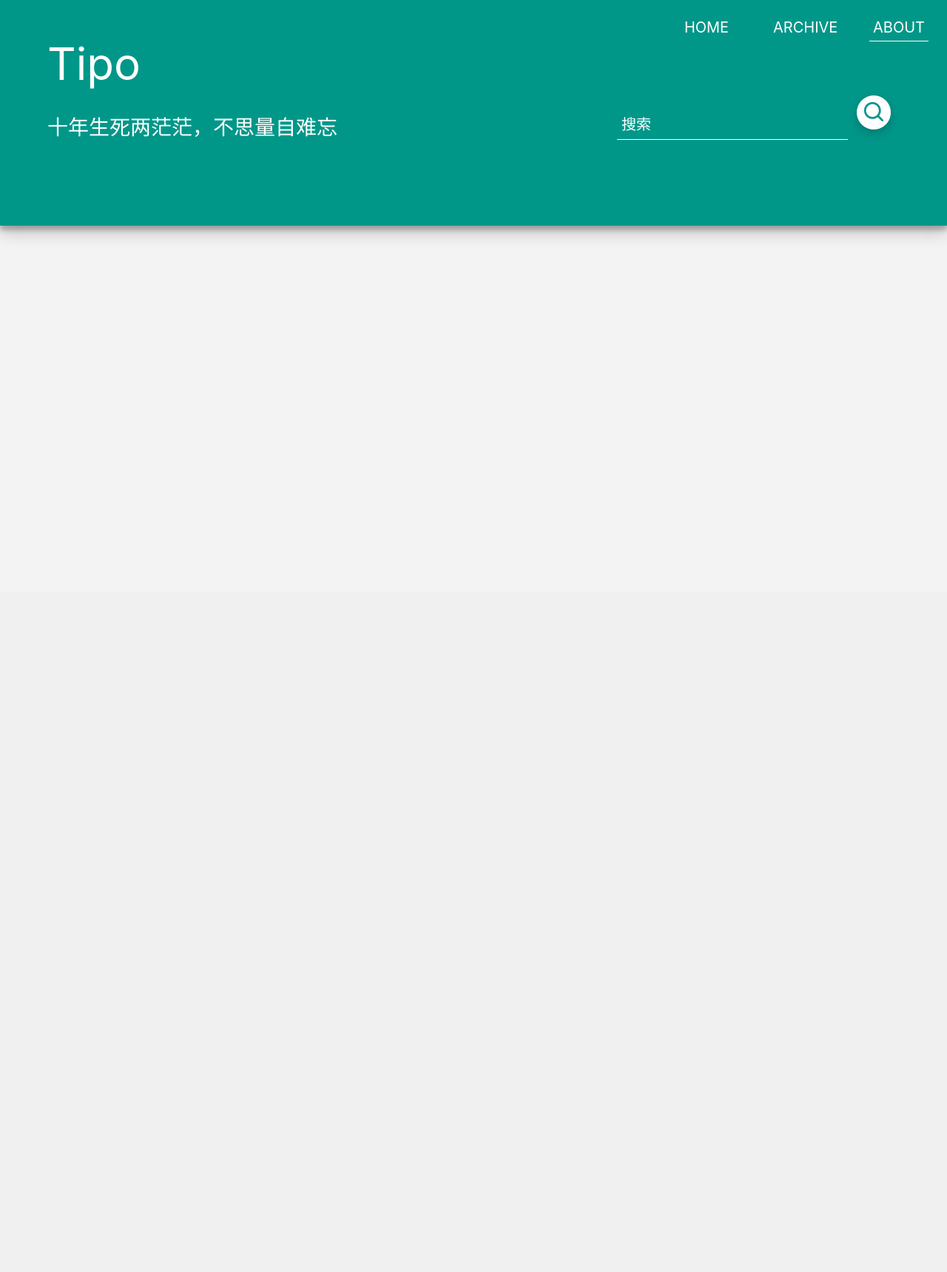
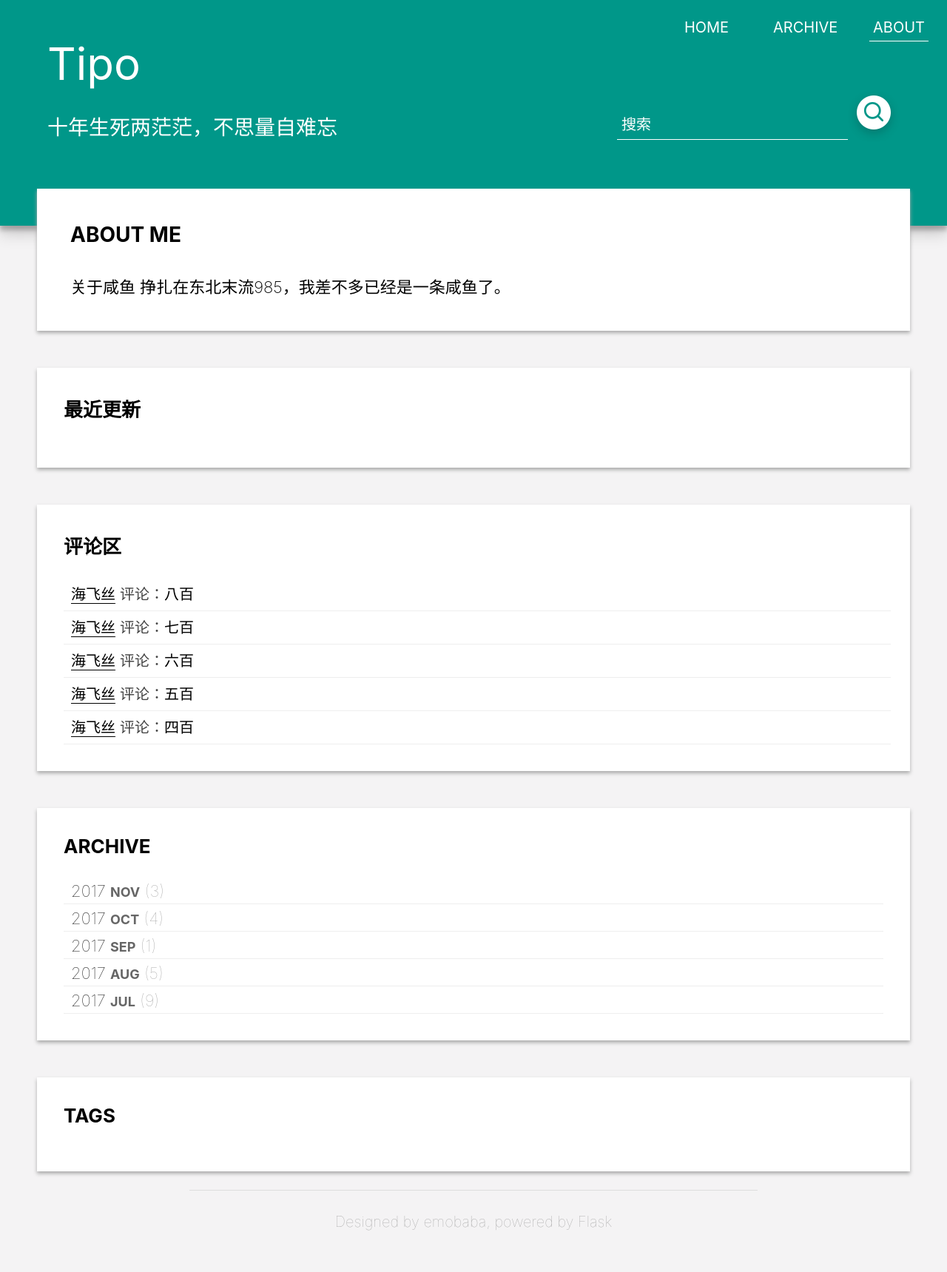
Before and after one commit to knowncold/Tipo, a Flask app: template app/templates/about.html in a window 1280 px wide. Shown: the whole page at 74% size. Before the commit the page ends 320 px from the top, so only its background shows below. Run offline with Flask 2, Linux system fonts and the light colour scheme; the template is opened without the code that fills it, so the values that code supplies are empty.

Commit message:
Finish about me

```diff
--- a/app/static/css/about.css
+++ /dev/null
@@ -1,91 +0,0 @@
-* {
-    padding: 0;
-    margin: 0;
-    font-family: -apple-system, BlinkMacSystemFont,
-    "Segoe UI", "Roboto", "Oxygen", "Ubuntu", "Cantarell",
-    "Fira Sans", "Droid Sans", "Helvetica Neue",
-    sans-serif;}
-body {
-    background-color: #F4F3F4;
-}
-.navigation {
-    background-color: #009789;
-    width: 100%;
-    height: 305px;
-    text-align: center;
-    box-shadow: rgba(0, 0, 0, 0.19) 0 10px 20px, rgba(0, 0, 0, 0.23) 0 6px 6px
-}
-.activeItem {
-    border-bottom: 1px solid #fff;
-}
-.content {
-    max-width: 1300px;
-    margin: 0 auto;
-}
-.nav {
-    color: #fff;
-    float: right;
-}
-.nav a {
-    text-decoration: none;
-    color: #fff;
-}
-.nav ul li{
-    float: left;
-    width: 80px;
-    font-size: 20px;
-    list-style: none;
-    margin: 25px;
-    margin-bottom: 0;
-    padding-bottom: 6px;
-}
-.nav_con {
-    color: #fff;
-    width: 100%;
-}
-.name {
-    margin-top: 50px;
-    float: left;
-    font-size: 60px;
-}
-.subname {
-    float: left;
-    font-weight: 200;
-    font-size: 28px;
-    margin-top: 28px;
-}
-input {
-    border: none;
-    border-bottom: 1px solid #fff;
-    width: 300px;
-    margin-top: 20px;
-    height: 34px;
-    padding: 6px;
-    background-color: #009789;
-    float: right;
-    color: #fff;
-    font-size: 28px;
-}
-input:focus {
-    outline: none;
-}
-input::-webkit-input-placeholder {
-    /* placeholder颜色  */
-    color: #fff;
-    font-size: 20px;
-    font-weight: 200;
-}
-img {
-    height: 70px;
-    float: right;
-}
-
-@media screen and (max-width: 1299px) {
-    .navigation {
-        text-align: center;
-    }
-    .nav_con {
-        width:90%;
-        margin: 0 auto;
-    }
-}
--- a/app/static/css/archive.css
+++ b/app/static/css/archive.css
@@ -189,10 +189,10 @@ img {
     font-size: 20px;
 }
 @media screen and (max-width: 1299px) {
-    .detail_l{
+    .archive_l{
         width: 100%;
     }
-    .detail_left {
+    .archive_left {
         box-sizing: border-box;
     }
     .blog_right {
--- a/app/static/css/index.css
+++ b/app/static/css/index.css
@@ -102,6 +102,11 @@ img {
 .blog_left h1 {
     font-size: 28px;
     font-weight: bold;
+}
+.blog_left h3 {
+    margin-top: 36px;
+    font-size: 22px;
+    font-weight: 200;
 }
 .blog_left h4 {
     margin-top: 24px;
--- a/app/templates/about.html
+++ b/app/templates/about.html
@@ -3,7 +3,9 @@
 <head>
     <meta charset="UTF-8">
     <title>About</title>
-    <link rel="stylesheet" href="../static/css/about.css">
+    <link rel="stylesheet" href="../static/css/index.css">
+    <link rel="stylesheet" href="../static/css/tags.css">
+    <script type="text/javascript" src="../static/js/tags.js"></script>
 </head>
 <body>
     <div class="navigation">
@@ -30,6 +32,91 @@
             </div>
         </div>
     </div>
+    <div class="blog">
+        <div class="blog_l">
+            <div class="blog_left">
+                <h1>ABOUT ME</h1>
+                <h3>关于咸鱼
+                    挣扎在东北末流985，我差不多已经是一条咸鱼了。</h3>
+            </div>
+        </div>
 
+        <div class="blog_right">
+            <div class="recent">
+                <span>最近更新</span>
+                <div style="margin-top: 26px">
+                    {% for latest in latest_blog %}
+                    <p>{{ latest["title"] }}</p>
+                    {% endfor %}
+                </div>
+            </div>
+            <div class="comment">
+                <span>评论区</span>
+                <div style="margin-top: 26px">
+                    <div style="border-bottom: 1px solid #eee;width: 100%;padding-bottom: 4px;padding-left: 10px;height: 40px;line-height: 40px">
+                        <span class="author">海飞丝</span><span class="com">评论：</span><span class="tosay">八百</span>
+                    </div>
+                    <div style="border-bottom: 1px solid #eee;width: 100%;padding-bottom: 4px;padding-left: 10px;height: 40px;line-height: 40px">
+                        <span class="author">海飞丝</span><span class="com">评论：</span><span class="tosay">七百</span>
+                    </div>
+                    <div style="border-bottom: 1px solid #eee;width: 100%;padding-bottom: 4px;padding-left: 10px;height: 40px;line-height: 40px">
+                        <span class="author">海飞丝</span><span class="com">评论：</span><span class="tosay">六百</span>
+                    </div>
+                    <div style="border-bottom: 1px solid #eee;width: 100%;padding-bottom: 4px;padding-left: 10px;height: 40px;line-height: 40px">
+                        <span class="author">海飞丝</span><span class="com">评论：</span><span class="tosay">五百</span>
+                    </div>
+                    <div style="border-bottom: 1px solid #eee;width: 100%;padding-bottom: 4px;padding-left: 10px;height: 40px;line-height: 40px">
+                        <span class="author">海飞丝</span><span class="com">评论：</span><span class="tosay">四百</span>
+                    </div>
+                </div>
+            </div>
+            <div class="archive">
+                <span>ARCHIVE</span>
+                <div style="margin-top: 26px">
+                    <div style="border-bottom: 1px solid #eee;padding-left: 10px;height: 36px;line-height: 36px">
+                        <span class="year">2017</span>
+                        <span class="month">NOV</span>
+                        <span class="number">(3)</span>
+                    </div>
+                    <div style="border-bottom: 1px solid #eee;padding-left: 10px;height: 36px;line-height: 36px">
+                        <span class="year">2017</span>
+                        <span class="month">OCT</span>
+                        <span class="number">(4)</span>
+                    </div>
+                    <div style="border-bottom: 1px solid #eee;padding-left: 10px;height: 36px;line-height: 36px">
+                        <span class="year">2017</span>
+                        <span class="month">SEP</span>
+                        <span class="number">(1)</span>
+                    </div>
+                    <div style="border-bottom: 1px solid #eee;padding-left: 10px;height: 36px;line-height: 36px">
+                        <span class="year">2017</span>
+                        <span class="month">AUG</span>
+                        <span class="number">(5)</span>
+                    </div>
+                    <div style="border-bottom: 1px solid #eee;padding-left: 10px;height: 36px;line-height: 36px">
+                        <span class="year">2017</span>
+                        <span class="month">JUL</span>
+                        <span class="number">(9)</span>
+                    </div>
+                </div>
+            </div>
+            <div class="tagsList">
+                <span>TAGS</span>
+                <div class="tags">
+                    <!--<a href="#/Article.aspx?kid=1" title="星级评分">星级评分</a>-->
+                    {% for tag in tag_cloud %}
+                    <a href="#/Article.aspx?kid=1" title="星级评分">{{ tag }}</a>
+                    {% endfor %}
+                </div>
+            </div>
+        </div>
+        <div class="clear">
+
+        </div>
+    </div>
+
+    <div class="foot">
+        <p>Designed by emobaba, powered by Flask</p>
+    </div>
 </body>
 </html>
```
